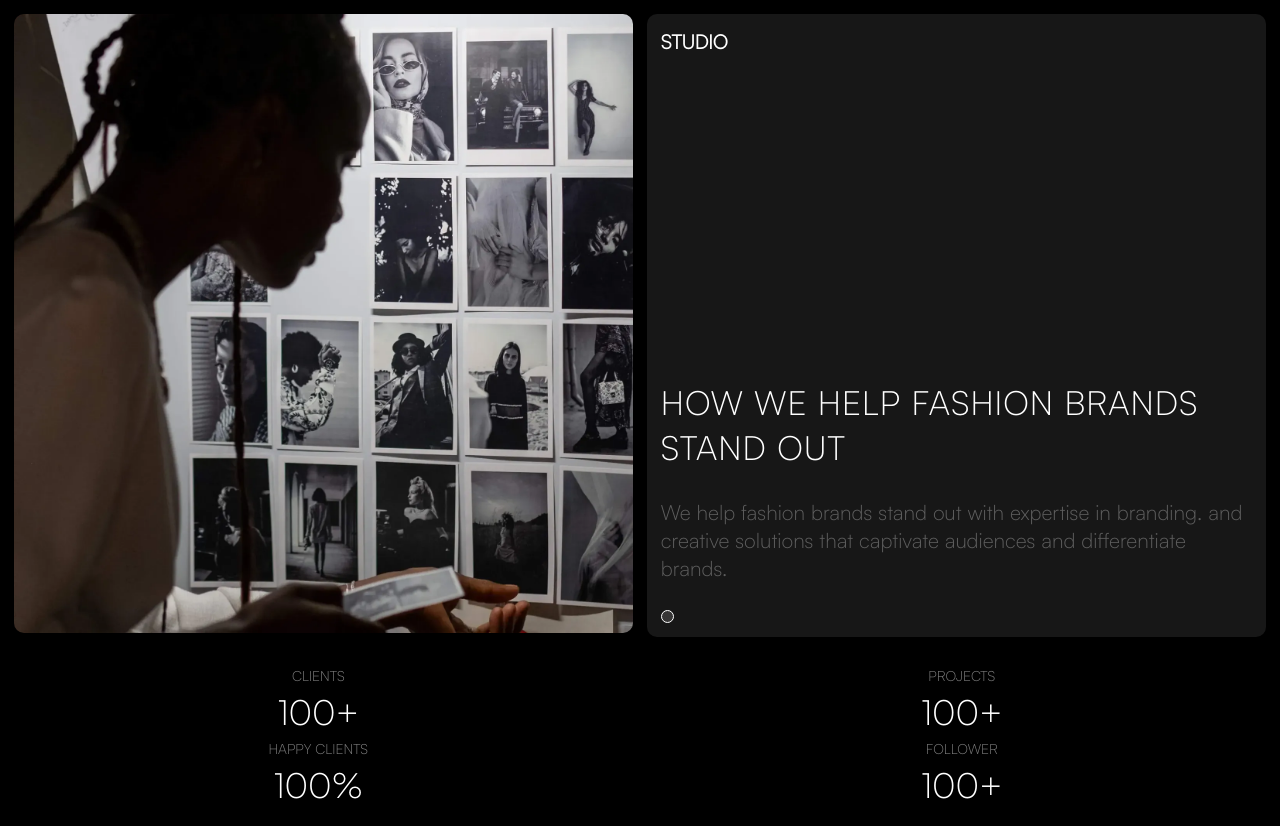
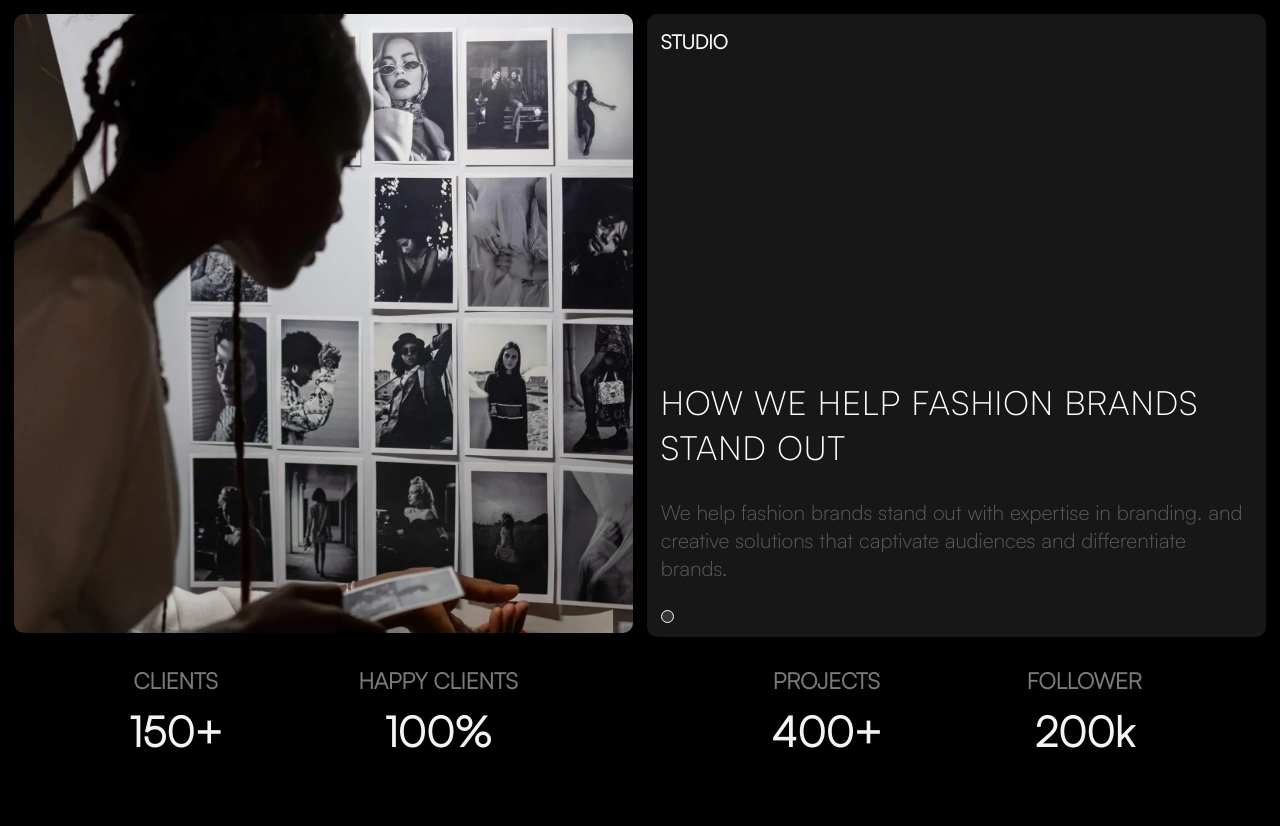
Before and after one commit to dhruv2006-code/responsive-landing-page, a plain HTML site: page index.html in a window 1280 px wide. After the commit the page ends 800 px from the top, so only its background shows below. Drawn offline with nearby package versions, Linux system fonts and the light colour scheme; some icons are missing.

Commit message:
section 2 complete

```diff
--- a/index.html
+++ b/index.html
@@ -32,18 +32,22 @@
       <section class="view2">
         <div class="top">
             <div class="element">
-                <small>CLIENTS</small>
-                <p>100+</p>
-                 <small>Happy Clients</small>
-                <p>100%</p>
+                <h5>clients</h5>
+                <h2>150+</h2>
+            </div>
+             <div class="element">
+                <h5>happy clients</h5>
+                <h2>100%</h2>
             </div>
         </div>
         <div class="bottom">
              <div class="element">
-                <small>Projects</small>
-                <p>100+</p>
-                 <small>Follower</small>
-                <p>100+</p>
+                <h5>projects</h5>
+                <h2>400+</h2>
+            </div>
+             <div class="element">
+                <h5>follower</h5>
+                <h2>200k</h2>
             </div>
         </div>
       </section>
--- a/style.scss
+++ b/style.scss
@@ -9,6 +9,10 @@
 @mixin flex-column{
     display: flex;
     flex-direction: column;
+}
+@mixin flex-row{
+    display: flex;
+    flex-direction: row;
 }
 *{
     padding: 0;
@@ -86,37 +90,30 @@ main{
         }
     }
     section.view2{
-    display: flex;
-    flex-direction: row;
-    gap: 2.5rem;
+        @include flex-row;
+        justify-content: space-evenly;
+        gap: 1rem;
         padding: 1rem;
-    color:white;
-    width: 100%;
-    justify-content: space-evenly;
-
         .top,.bottom{
-        width: 100%;
-   display: flex;
-   flex-direction: row;
-
+            @include flex-column;
+            text-align: center;
+            gap: 1.5rem;
             .element{
-            justify-content: space-between;
-            width: 100%;
-            text-align: center;
-            line-height: 1.5;
+                @include flex-column;
+                gap: 0.6rem;
+            }
+                h5{
+                    opacity: 0.5;
+                    font-size: 1.6rem;
                     text-transform: uppercase;
-
-            small{
-                font-size: 1rem;
-                opacity: 0.5;
                 }
-            p{
-                font-size: 2.5rem;
+                h2{
+                    font-size: 3rem;
                 }
             }
         }
      }
-}
+
 @media (min-width:900px) {
     main{
 
@@ -139,11 +136,12 @@ main{
 
         }
        section.view2{
-            display: flex;
-            flex-direction: row;
+        width: 100%;
         .top,.bottom{
-               display: flex;
-                flex-direction: row;
+            @include flex-row;
+            width: 100%;
+            justify-content: space-evenly;
+
         }
        }
         }
```
Also changed, not shown: style.css, 1 other file. Lines whose indentation alone changed are shown as unchanged.
